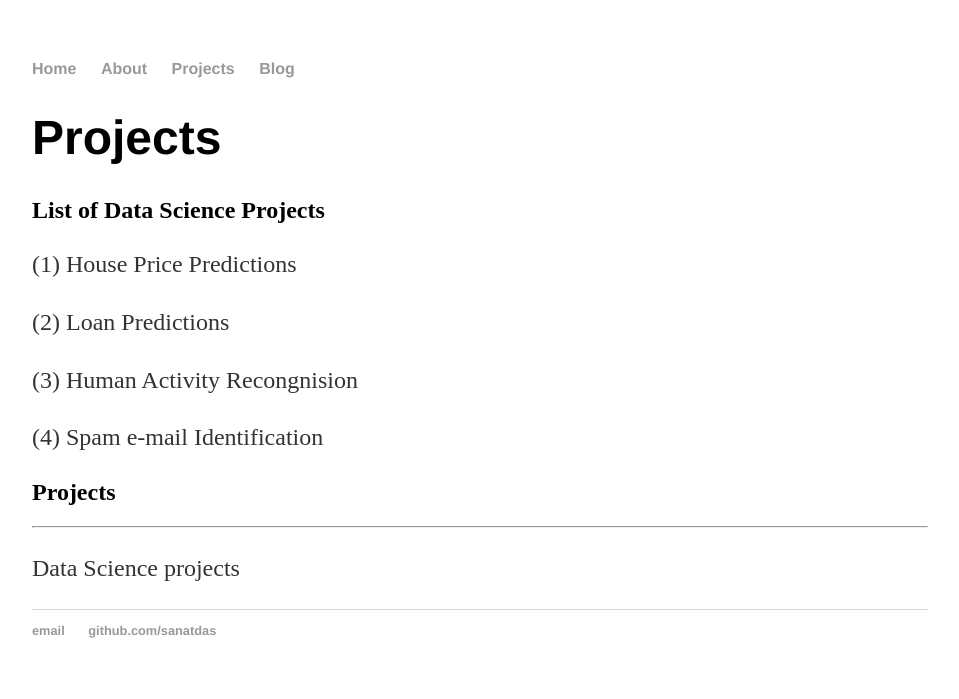
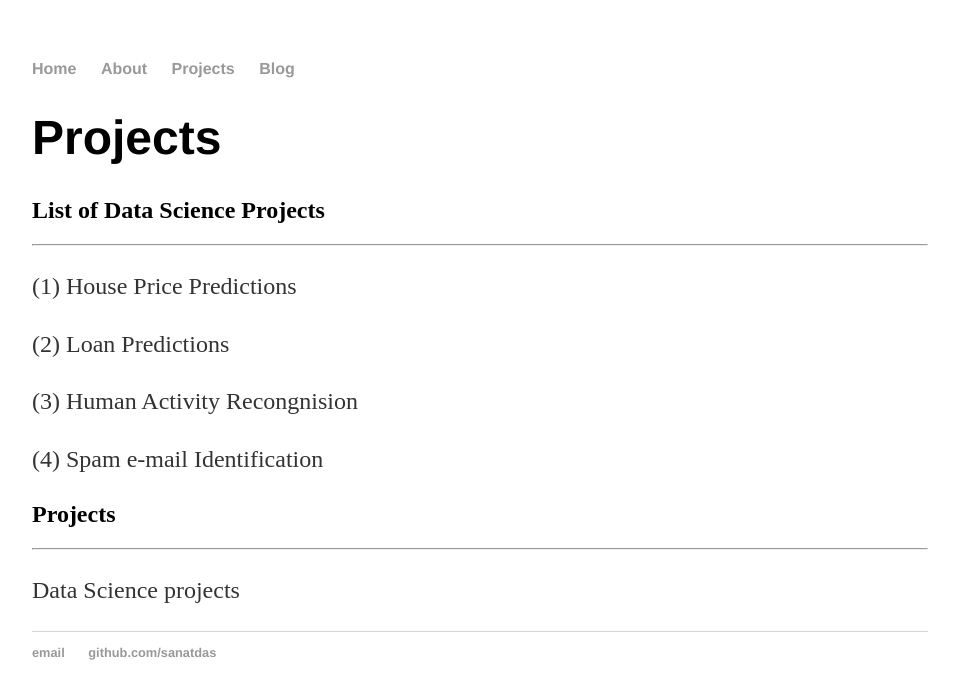
Before and after one commit to sanatdas/sanatdas1.github.io, a Jekyll site: the page built from projects/index.html, in a window 1280 px wide. Shown: the top 699 px of the page, without its empty margins (160-1119 px from the left). Built offline with Jekyll 4.4.1, drawn with Linux system fonts in a browser that asks for light colours; Markdown is read by kramdown in place of the engine named in the settings.

Commit message:
Update index.html

```diff
--- a/projects/index.html
+++ b/projects/index.html
@@ -2,13 +2,15 @@
 layout: default
 title: Projects
 ---
-	<h1>{{ page.title }}</h1>
-<h2> List of Data Science Projects </h2>
+ <h1>{{ page.title }}</h1>
+ <div class="col-lg-8 col-lg-offset-2 text-center">
+	<h2 class="section-heading">List of Data Science Projects</h2>
+        <hr class="light">
 		<p> (1) House Price Predictions </p>
 		<p> (2) Loan Predictions </p>
 		<p> (3) Human Activity Recongnision </p>
 		<p> (4) Spam e-mail Identification </p>
-
+</div>
   <section class="no-padding" id="projects">
       <div class="container">
           <div class="row">
```
